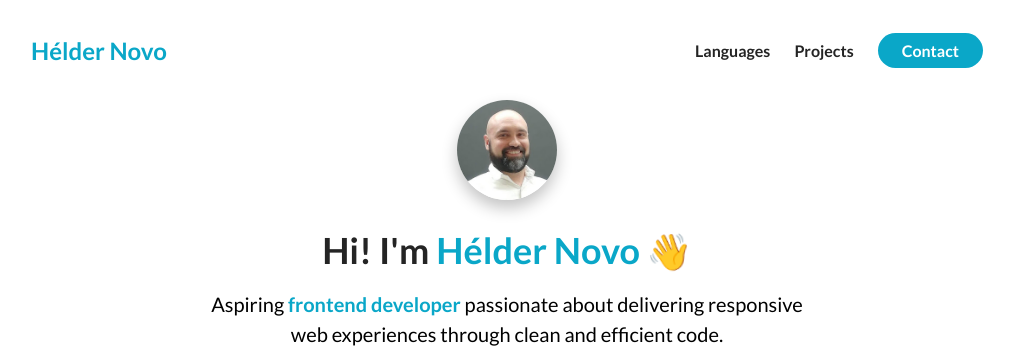
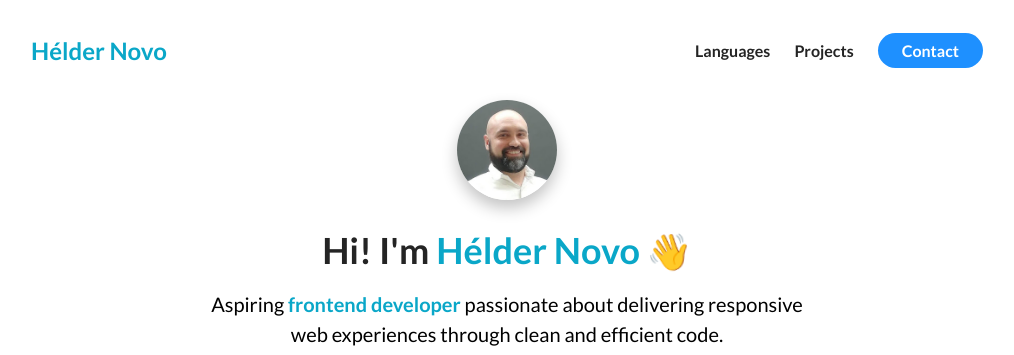
Before and after one commit to heldernovo/ePortfolio, a plain HTML site: page index.html in a window 1280 px wide. In both pictures the pointer is over the link "Contact". Shown: the top 355 px of the page, without its empty margins (133-1147 px from the left). Drawn offline with Linux system fonts and the light colour scheme.

```diff
--- a/styles.css
+++ b/styles.css
@@ -133,7 +133,7 @@
 }
 
 .nav__link--anchor-primary:hover {
-  background-color: #0aa7c8;
+  background-color: #1e90ff;
 }
 
 .personal__logo {
```
